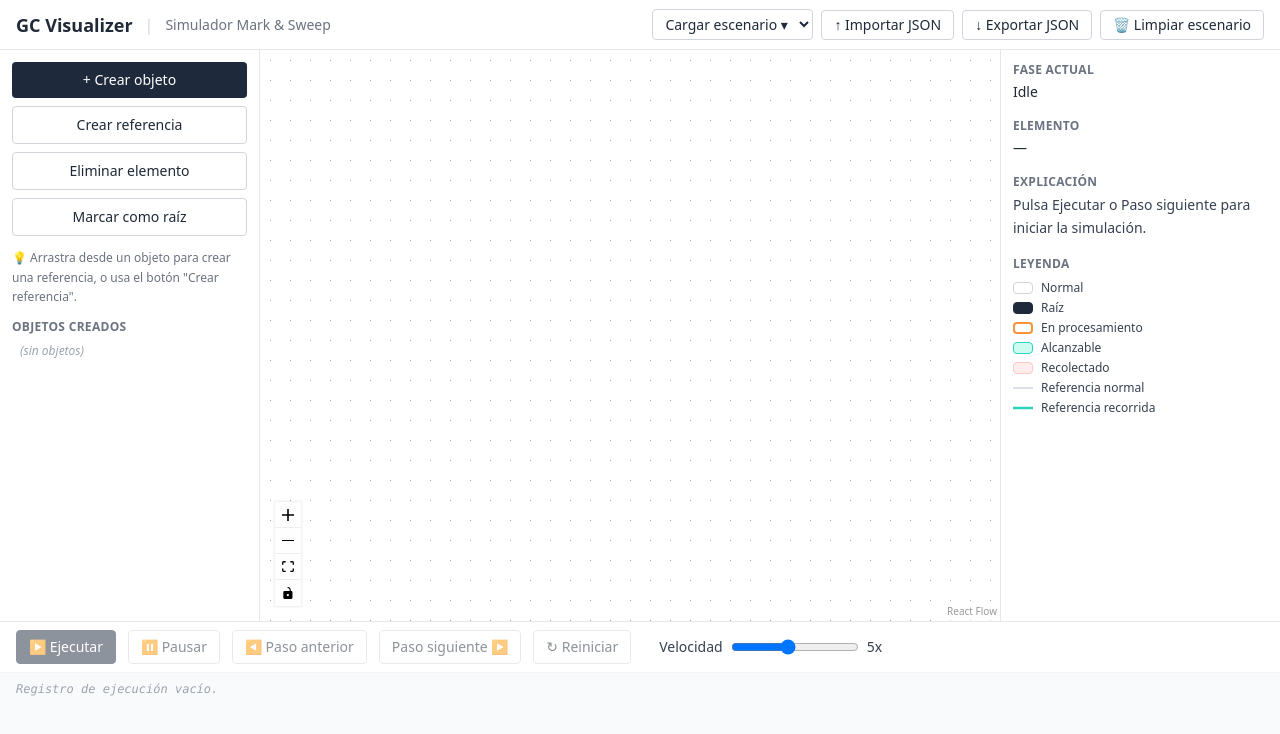
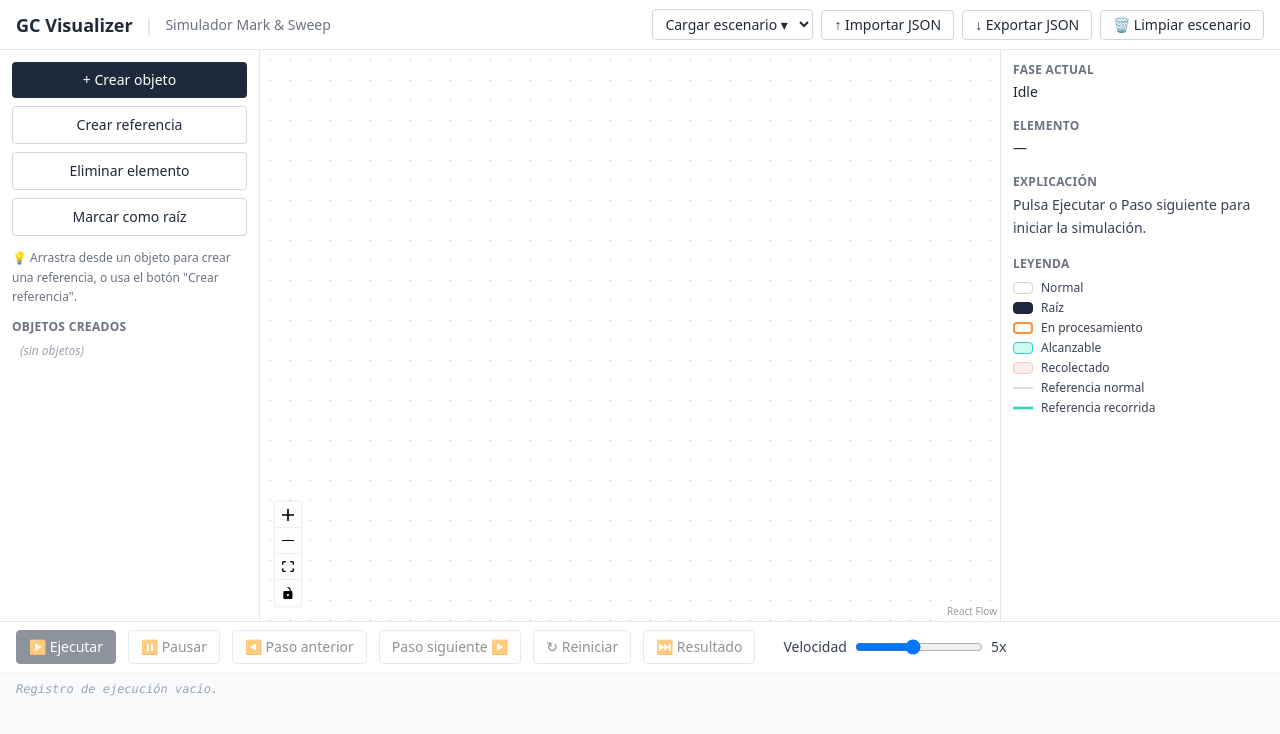
Before and after one commit to JorgeRodr/gc-visualizer, a React (Vite) app: page / in a window 1280 px wide. Shown: the top 734 px of the page. Built offline with nearby package versions, Linux system fonts and the light colour scheme.

Commit message:
feat: add instant-execution button wired to runSimulation

```diff
--- a/src/presentation/components/simulation/SimulationControls.tsx
+++ b/src/presentation/components/simulation/SimulationControls.tsx
@@ -1,6 +1,7 @@
 import { useCallback, useEffect, useRef, useState } from "react";
 import { useSimulationStore } from "../../../application/simulationStore";
 import { resetSimulation } from "../../../application/useCases/resetSimulation";
+import { runSimulation } from "../../../application/useCases/runSimulation";
 import { stepSimulation } from "../../../application/useCases/stepSimulation";
 import { TOAST_TEXT } from "../../notifications/notifications";
 
@@ -23,6 +24,9 @@ export function SimulationControls() {
     (s) => s.updateSimulationState,
   );
   const hasObjects = useSimulationStore((s) => s.graph.objects.length > 0);
+  const hasRoots = useSimulationStore((s) =>
+    s.graph.objects.some((o) => o.isRoot),
+  );
 
   const [speed, setSpeed] = useState(DEFAULT_SPEED);
   const [running, setRunning] = useState(false);
@@ -109,6 +113,10 @@ export function SimulationControls() {
   const canStepBackward = !running && hasSteps && !atFirstStep;
   const canStepForward = !running && !atLastStep && hasObjects;
   const canReset = hasObjects;
+  // Botón "Ejecución instantánea" (CU-07): variante "una sola acción" de RF-14.
+  // Se mantiene sencillo a propósito — sin diálogo de no-raíces (eso lo cubre
+  // el botón "Ejecutar"); aquí simplemente queda deshabilitado si faltan raíces.
+  const canRunInstant = !running && hasObjects && hasRoots;
 
   const handlePlay = useCallback(() => {
     if (running) return;
@@ -150,6 +158,13 @@ export function SimulationControls() {
     stopAuto();
     resetSimulation();
   };
+
+  const handleRunInstant = useCallback(() => {
+    if (isDone) {
+      resetSimulation();
+    }
+    runSimulation();
+  }, [isDone]);
 
   const handleToggleCollectedView = () =>
     updateSimulationState({ showCollectedView: !showCollectedView });
@@ -201,6 +216,15 @@ export function SimulationControls() {
       >
         ↻ Reiniciar
       </button>
+      <button
+        data-testid="btn-ejecucion-instantanea"
+        onClick={handleRunInstant}
+        disabled={!canRunInstant}
+        className={secondaryBtn}
+        title="Ejecutar y mostrar el resultado final sin animación"
+      >
+        ⏭ Resultado
+      </button>
 
       <div className="flex items-center gap-2 ml-4">
         <label htmlFor="slider-velocidad" className="text-sm text-gray-700">
```
Also changed, not shown: 1 other file (tests, documents, lock files or other folders).
